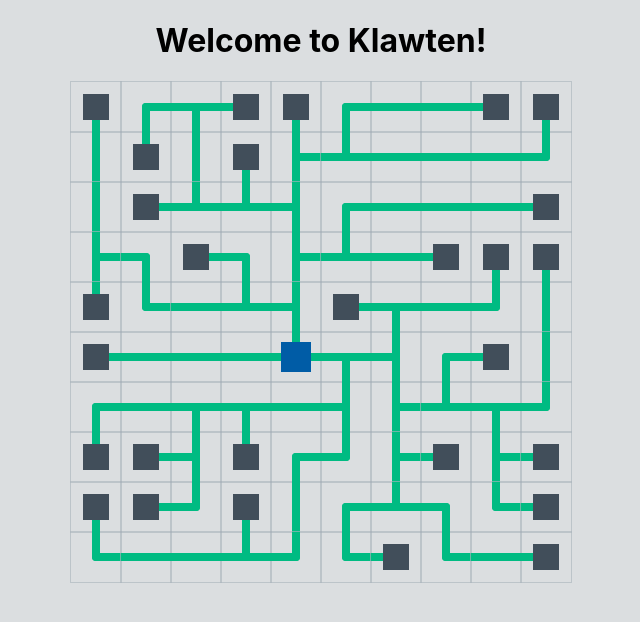
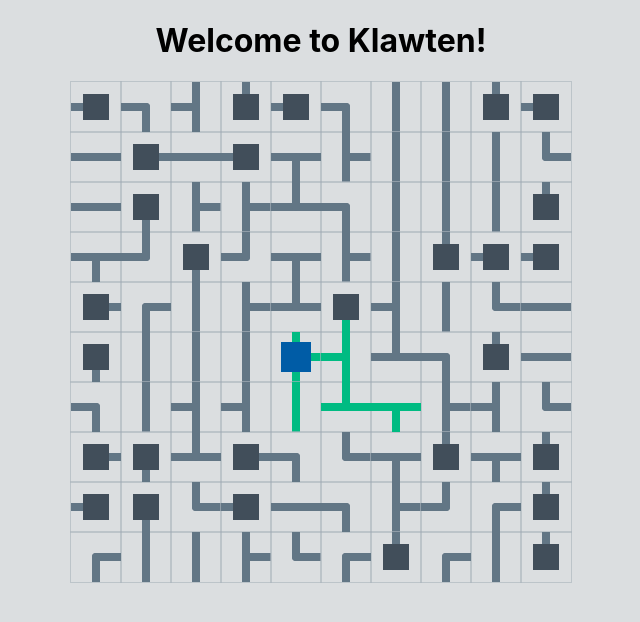
Before and after one commit to manuargue/klawten, a React (Create React App) app: page / in a window 1280 px wide. Shown: the top 622 px of the page, without its empty margins (319-959 px from the left). Built offline with nearby package versions, Linux system fonts and the light colour scheme.

Commit message:
added click events
Signed-off-by: Manuel Arguelles <marguelles.dev@gmail.com>

```diff
--- a/src/components/Maze.js
+++ b/src/components/Maze.js
@@ -85,7 +85,22 @@ class TileObject {
         if (this.type !== TileTypes.SERVER && Directions.includes(this.connections)) {
             this.type = TileTypes.TERMINAL;
         }
-        // this._correctConnections = this.connections;
+    }
+
+    rotateCW() {
+        console.log('cw');
+        let newConnections = this.connections << 1;
+        if (newConnections > 15)
+            newConnections -= 15;
+        this.connections = newConnections;
+    }
+
+    rotateCCW() {
+        console.log('ccw');
+        let newConnections = this.connections >> 1;
+        if (this.connections & UP)
+            newConnections += LEFT;
+        this.connections = newConnections;
     }
 }
 
@@ -98,18 +113,22 @@ class Maze extends React.Component {
             rows: 10,
             cols: 10,
             tiles: [],
-            rootTile: null
+            rootTile: null,
+            isSolved: false
         };
 
         this.generateTiles = this.generateTiles.bind(this);
         this.generateNetwork = this.generateNetwork.bind(this);
         this.updateConnectionStates = this.updateConnectionStates.bind(this);
+        this.randomizeTree = this.randomizeTree.bind(this);
+        this.handleClick = this.handleClick.bind(this);
 
         this.generateTiles();
         this.generateNetwork();
     }
 
     componentDidMount() {
+        this.randomizeTree();
         this.updateConnectionStates();
     }
 
@@ -209,16 +228,39 @@ class Maze extends React.Component {
                 }
             }
         }
+
         this.setState({
             tiles: tiles,
-            rootTile: rootTile
+            rootTile: rootTile,
+            isSolved: visitedTiles.size === tiles.length
         });
+    }
+
+    randomizeTree() {
+        let tiles = [...this.state.tiles];
+        tiles.forEach((tile) => {
+            // let turnFunctions = [tile.rotateCW, tile.rotateCCW];
+            // let movement = turnFunctions[Math.floor(Math.random() * turnFunctions.length)]();
+            // movement();
+            // TODO: fix
+            tile.rotateCW();
+        });
+        this.setState({ tiles: tiles });
+    }
+
+    handleClick(e, tile, direction) {
+        e.preventDefault();
+
+        let tiles = [...this.state.tiles];
+        direction === 'cw' ? tile.rotateCW() : tile.rotateCCW();
+        this.setState({ tiles: tiles });
+        this.updateConnectionStates();
     }
 
     render() {
         const tilesItems = this.state.tiles.map((tile) => {
             return (
-                <Tile
+                <Tile onClick={(e) => {this.handleClick(e, tile, 'cw');}} onContextMenu={(e) => {this.handleClick(e, tile, 'ccw');}}
                     col={tile.col} row={tile.row} type={tile.type} connections={tile.connections} isConnected={tile.isConnected}
                     key={tile.row.toString() + '-' + tile.col.toString()}
                 />
--- a/src/components/Tile.js
+++ b/src/components/Tile.js
@@ -69,7 +69,7 @@ class Tile extends React.Component {
         }
 
         return (
-            <div className="grid-item">
+            <div className="grid-item" onClick={this.props.onClick} onContextMenu={this.props.onContextMenu}>
                 <svg width="50" height="50" className={typeClass}>
                     {element}
                 </svg>
```
